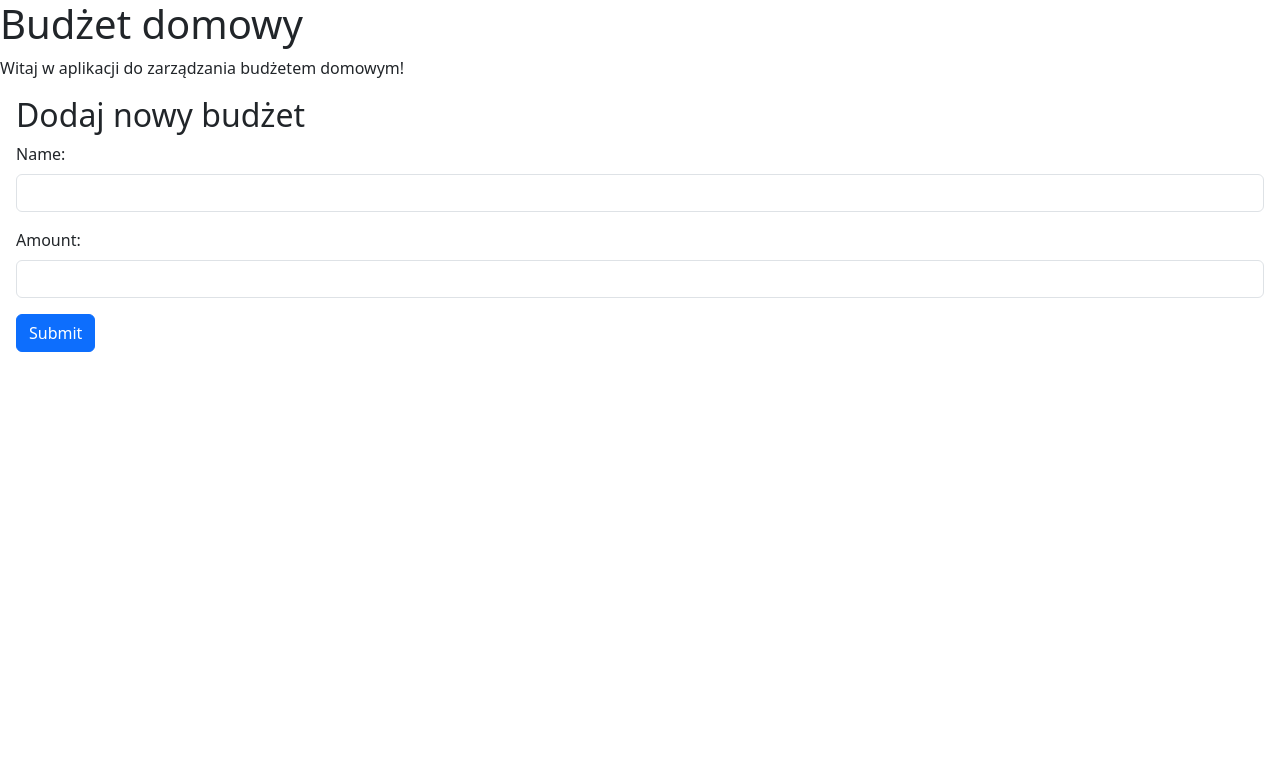
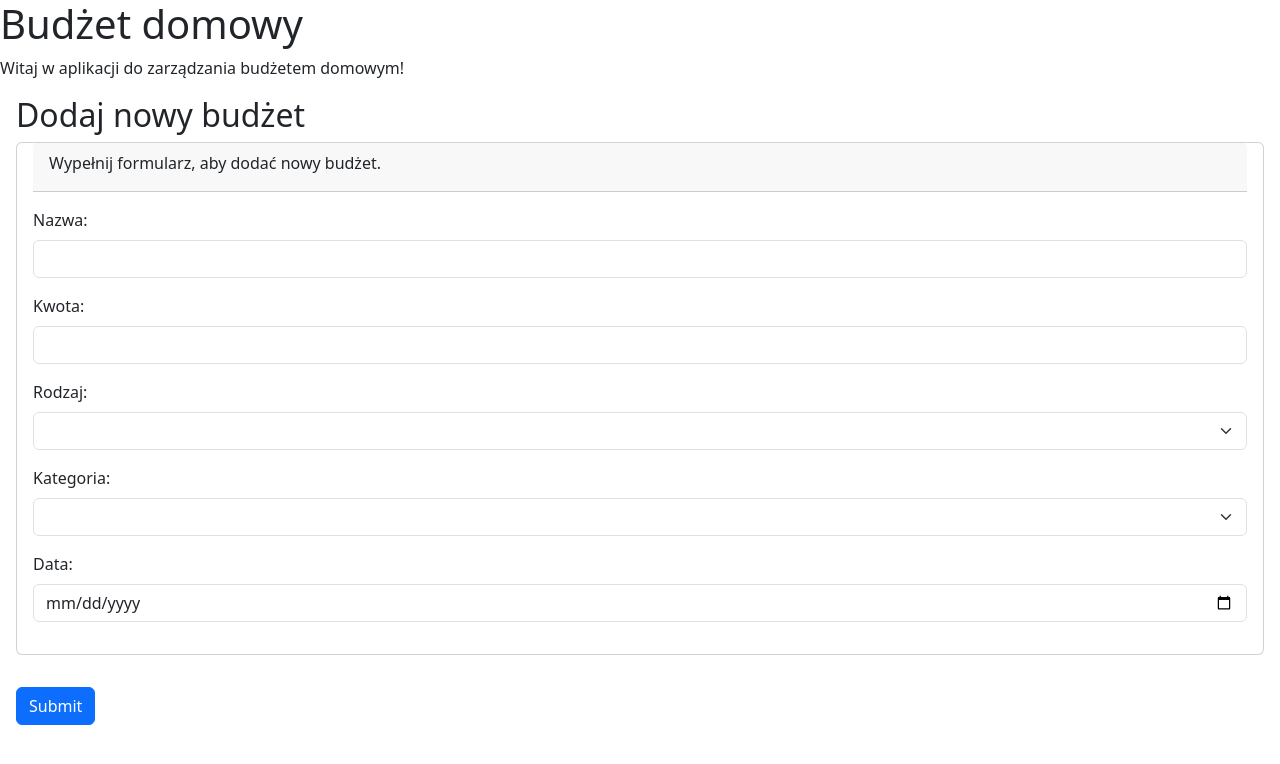
Before and after one commit to pawrzes1/BudzetDomowy, an Angular app: page / in a window 1280 px wide. Shown: the top 764 px of the page. Built offline with nearby package versions, Linux system fonts and the light colour scheme.

Commit message:
Dodano pola formularza

```diff
--- a/src/app/components/app.budget-form/app.budget-form.component.html
+++ b/src/app/components/app.budget-form/app.budget-form.component.html
@@ -2,12 +2,43 @@
 
 <form class="form m-3 " (ngSubmit)="onSubmit()" #form="ngForm">
   <h2>Dodaj nowy budżet</h2>
-  <div class="mb-3">
-    <label class="form-label" for="name">Name:</label>
-    <input class="form-control" id="name" [(ngModel)]="budgetForm.name" name="name" required />
+  <div class="card mb-3 p-3 pt-0">
+
+    <div class="card-header mb-3">
+      <p class="card-title">Wypełnij formularz, aby dodać nowy budżet.</p>
+    </div>
+
+    <div class="mb-3">
+      <label class="form-label" for="name">Nazwa:</label>
+      <input class="form-control" id="name" [(ngModel)]="budgetForm.name" name="name" required />
+    </div>
+
+    <div class="mb-3">
+      <label class="form-label" for="amount">Kwota:</label>
+      <input class="form-control" id="amount" type="number" [(ngModel)]="budgetForm.amount" name="amount" required />
+    </div>
+
+    <div class="mb-3">
+        <label class="form-label" for="type">Rodzaj:</label>
+        <select class="form-select" id="type" [(ngModel)]="budgetForm.type" name="type" required>
+          <option value="income">Przychód</option>
+          <option value="expense">Wydatek</option>
+        </select>
+    </div>
+
+    <div class="mb-3">
+      <label class="form-label" for="category">Kategoria:</label>
+      <select class="form-select" id="category" [(ngModel)]="budgetForm.category" name="category" required>
+        <option *ngFor="let category of categories" [value]="category">{{ category }}</option>
+      </select>
+    </div>
+
+    <div class="mb-3">
+      <label class="form-label" for="date">Data:</label>
+      <input class="form-control" id="date" type="date" [(ngModel)]="budgetForm.date" name="date" required />
+    </div>
   </div>
-  <div>
-    <label class="form-label" for="amount">Amount:</label>
-    <input class="form-control" id="amount" type="number" [(ngModel)]="budgetForm.amount" name="amount" required />
-  </div>
+
+
+
   <button class="btn btn-primary mt-3" type="submit">Submit</button>
--- a/src/app/components/app.budget-form/app.budget-form.component.ts
+++ b/src/app/components/app.budget-form/app.budget-form.component.ts
@@ -1,10 +1,10 @@
+
 import { CommonModule } from '@angular/common';
 import { Component } from '@angular/core';
 import { FormsModule } from '@angular/forms';
-import { TransactionModel } from '../../models/transaction.model/transaction.model';
+
 
 @Component({
-  // Removed imports array from here
   imports: [CommonModule, FormsModule],
   templateUrl: './app.budget-form.component.html',
   styleUrl: './app.budget-form.component.css',
@@ -13,7 +13,21 @@ import { TransactionModel } from '../../models/transaction.model/transaction.mod
 })
 export class BudgetFormComponent {
 
-
+categories: string[] = [
+  'Jedzenie',
+  'Transport',
+  'Rozrywka',
+  'Zakupy',
+  'Zdrowie',
+  'Podróże',
+  'Edukacja',
+  'Dom',
+  'Ubrania',
+  'Technologia',
+  'Sport',
+  'Inwestycje',
+  'Inne'
+];
 
   // Dodajemy zmienną do formularza budżetowego
   budgetForm: {
@@ -21,13 +35,13 @@ export class BudgetFormComponent {
     amount: number | null;
     date: Date | null;
     category: string;
-    type: 'income' | 'expense';
+    type: 'przychód' | 'wydatek';
   } = {
     name: '',
     amount: null,
     date: null,
     category: '',
-    type: 'income' as 'income' | 'expense'
+    type: 'przychód' as 'przychód' | 'wydatek',
   };
 
 
@@ -44,7 +58,7 @@ export class BudgetFormComponent {
       amount: null,
       date: null,
       category: '',
-      type: 'income'
+      type: 'przychód' as 'przychód' | 'wydatek',
     };
 
   console.log('Form reset:', this.budgetForm);
```
Also changed, not shown: package.json (+11 -11 lines), src/app/models/transaction.model/transaction.model.ts (+4 -3 lines), 1 other file (tests, documents, lock files or other folders).
